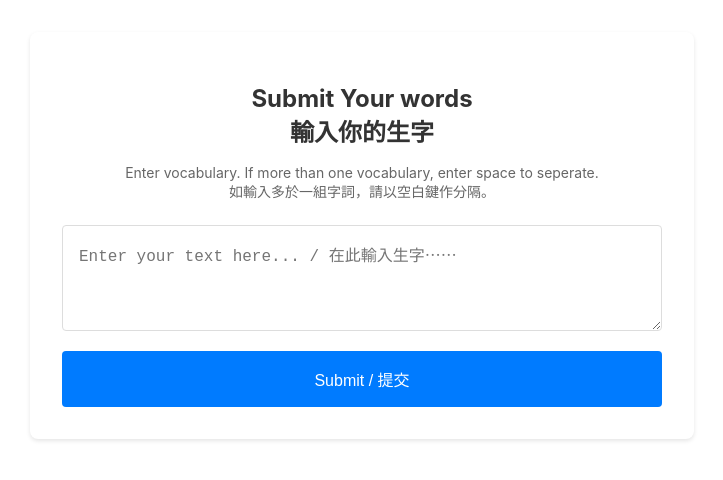
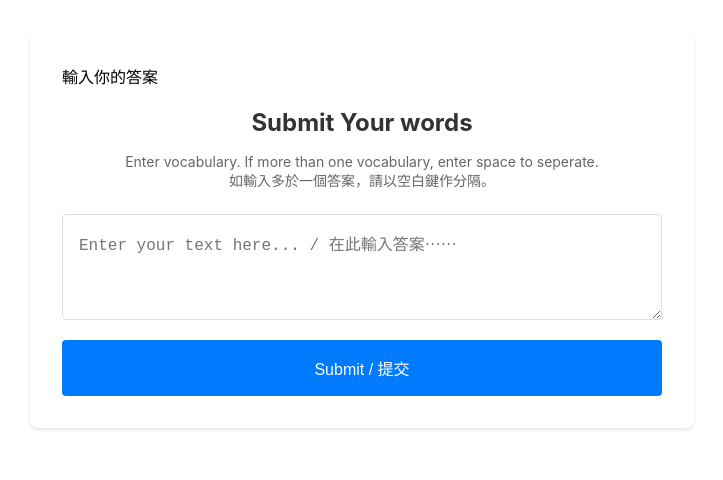
Before and after one commit to daniellsh/word-cloud-webapp, a React (Create React App) app: page /submit in a window 1280 px wide. Shown: the top 480 px of the page, without its empty margins (278-1001 px from the left). Built offline with nearby package versions, Linux system fonts and the light colour scheme; no server answers.

Commit message:
Update Chinese text: change '生字' to '答案' and simplify some translations

```diff
--- a/src/App.js
+++ b/src/App.js
@@ -193,7 +193,7 @@ function App() {
   return (
     <div className="App">
       <header className="App-header">
-        <h1>Interactive Word Cloud<br />生字雲圖</h1>
+        <h1>Interactive Word Cloud<br />雲圖</h1>
         {error && (
           <div className="error-message">
             {error}
@@ -203,7 +203,7 @@ function App() {
           {!showWordCloud ? (
             <div className="qr-container">
               <QRCodeSVG value={submissionUrl} size={256} />
-              <p>Please scan to submit your words.<br />請掃描並輸入生字。</p>
+              <p>Please scan to submit your words.<br />請掃描並輸入答案。</p>
             </div>
           ) : (
             <div className="wordcloud-container">
--- a/src/Submit.js
+++ b/src/Submit.js
@@ -45,14 +45,14 @@ function Submit() {
   }
 
   return (
-    <div className="submit-container">
-      <h2>Submit Your words<br />輸入你的生字</h2>
-      <p className="instruction-text">Enter vocabulary. If more than one vocabulary, enter space to seperate.<br />如輸入多於一組字詞，請以空白鍵作分隔。</p>
+    <div className="submit-container">輸入你的答案
+      <h2>Submit Your words<br /></h2>
+      <p className="instruction-text">Enter vocabulary. If more than one vocabulary, enter space to seperate.<br />如輸入多於一個答案，請以空白鍵作分隔。</p>
       <form onSubmit={handleSubmit}>
         <textarea
           value={text}
           onChange={(e) => setText(e.target.value)}
-          placeholder="Enter your text here... / 在此輸入生字⋯⋯"
+          placeholder="Enter your text here... / 在此輸入答案⋯⋯"
           rows="4"
           className="submit-textarea"
         />
```
